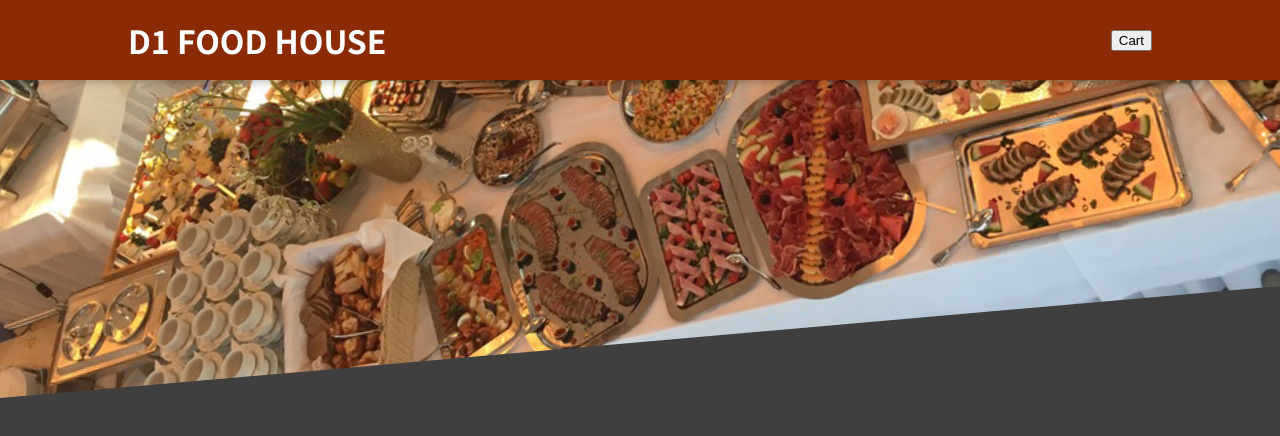
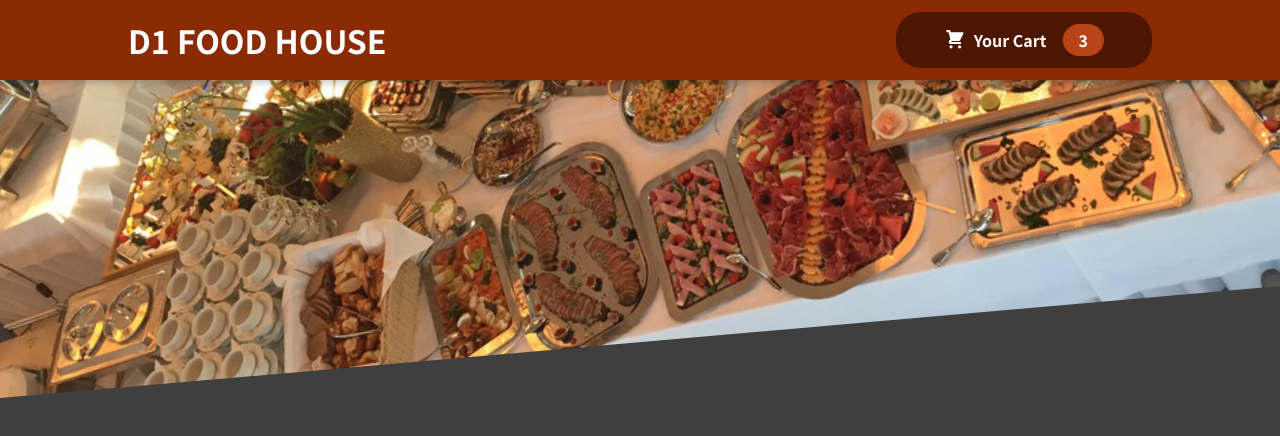
Before and after one commit to Marshall-D/d1-food-house, a React (Create React App) app: page / in a window 1280 px wide. Shown: the top 436 px of the page. Built offline with nearby package versions, Linux system fonts and the light colour scheme.

Commit message:
added cart button to header

```diff
--- a/src/BasicComponent.js
+++ b/src/BasicComponent.js
@@ -1,13 +1,13 @@
-import React from 'react';
+import React,{Fragment} from 'react';
 
 const FuncName = (props) => {
 
     return (
-    <React.fragment>
+    <Fragment>
         <div>
             <h2>Let's get started!</h2>
         </div>
-    </React.fragment>
+    </Fragment>
 
     );
 }
--- /dev/null
+++ b/src/components/Layout/HeaderCartButton.js
@@ -0,0 +1,22 @@
+import React, {Fragment} from 'react';
+import CartIcon from "../cart/CartIcon";
+import classes from './HeaderCartButton.module.css'
+
+const HeaderCartButton = (props) => {
+
+    return (
+        <Fragment>
+           <button className={classes.button}>
+               <span className={classes.icon}>
+                   <CartIcon></CartIcon>
+
+               </span>
+               <span > Your Cart</span>
+               <span className={classes.badge}> 3 </span>
+           </button>
+        </Fragment>
+
+    );
+}
+
+export default HeaderCartButton;
--- /dev/null
+++ b/src/components/Layout/HeaderCartButton.module.css
@@ -0,0 +1,59 @@
+.button {
+    cursor: pointer;
+    font: inherit;
+    border: none;
+    background-color: #4d1601;
+    color: white;
+    padding: 0.75rem 3rem;
+    display: flex;
+    justify-content: space-around;
+    align-items: center;
+    border-radius: 25px;
+    font-weight: bold;
+}
+
+.button:hover,
+.button:active {
+    background-color: #2c0d00;
+}
+
+.icon {
+    width: 1.35rem;
+    height: 1.35rem;
+    margin-right: 0.5rem;
+}
+
+.badge {
+    background-color: #b94517;
+    padding: 0.25rem 1rem;
+    border-radius: 25px;
+    margin-left: 1rem;
+    font-weight: bold;
+}
+
+.button:hover .badge,
+.button:active .badge {
+    background-color: #92320c;
+}
+
+.bump {
+    animation: bump 300ms ease-out;
+}
+
+@keyframes bump {
+    0% {
+        transform: scale(1);
+    }
+    10% {
+        transform: scale(0.9);
+    }
+    30% {
+        transform: scale(1.1);
+    }
+    50% {
+        transform: scale(1.15);
+    }
+    100% {
+        transform: scale(1);
+    }
+}
--- a/src/components/Layout/Headers.js
+++ b/src/components/Layout/Headers.js
@@ -1,6 +1,7 @@
 import React, {Fragment} from 'react';
 import classes from './Headers.module.css'
 import mealsImg from '../../assets/meals.jpg';
+import HeaderCartButton from "./HeaderCartButton";
 
 const Header = (props) => {
 
@@ -9,8 +10,7 @@
 
         <header className={classes.header}>
             <h1>D1 FOOD HOUSE</h1>
-            <button>Cart</button>
-
+            <HeaderCartButton/>
         </header>
         <div className={classes['main-image']}>
             <img src={mealsImg} alt=" A Table of Delicious Meals"   />
--- /dev/null
+++ b/src/components/cart/CartIcon.js
@@ -0,0 +1,17 @@
+import React from 'react';
+
+
+
+const CartIcon = () => {
+    return (
+        <svg
+            xmlns='http://www.w3.org/2000/svg'
+            viewBox='0 0 20 20'
+            fill='currentColor'
+        >
+            <path d='M3 1a1 1 0 000 2h1.22l.305 1.222a.997.997 0 00.01.042l1.358 5.43-.893.892C3.74 11.846 4.632 14 6.414 14H15a1 1 0 000-2H6.414l1-1H14a1 1 0 00.894-.553l3-6A1 1 0 0017 3H6.28l-.31-1.243A1 1 0 005 1H3zM16 16.5a1.5 1.5 0 11-3 0 1.5 1.5 0 013 0zM6.5 18a1.5 1.5 0 100-3 1.5 1.5 0 000 3z' />
+        </svg>
+    );
+};
+
+export default CartIcon;
```
